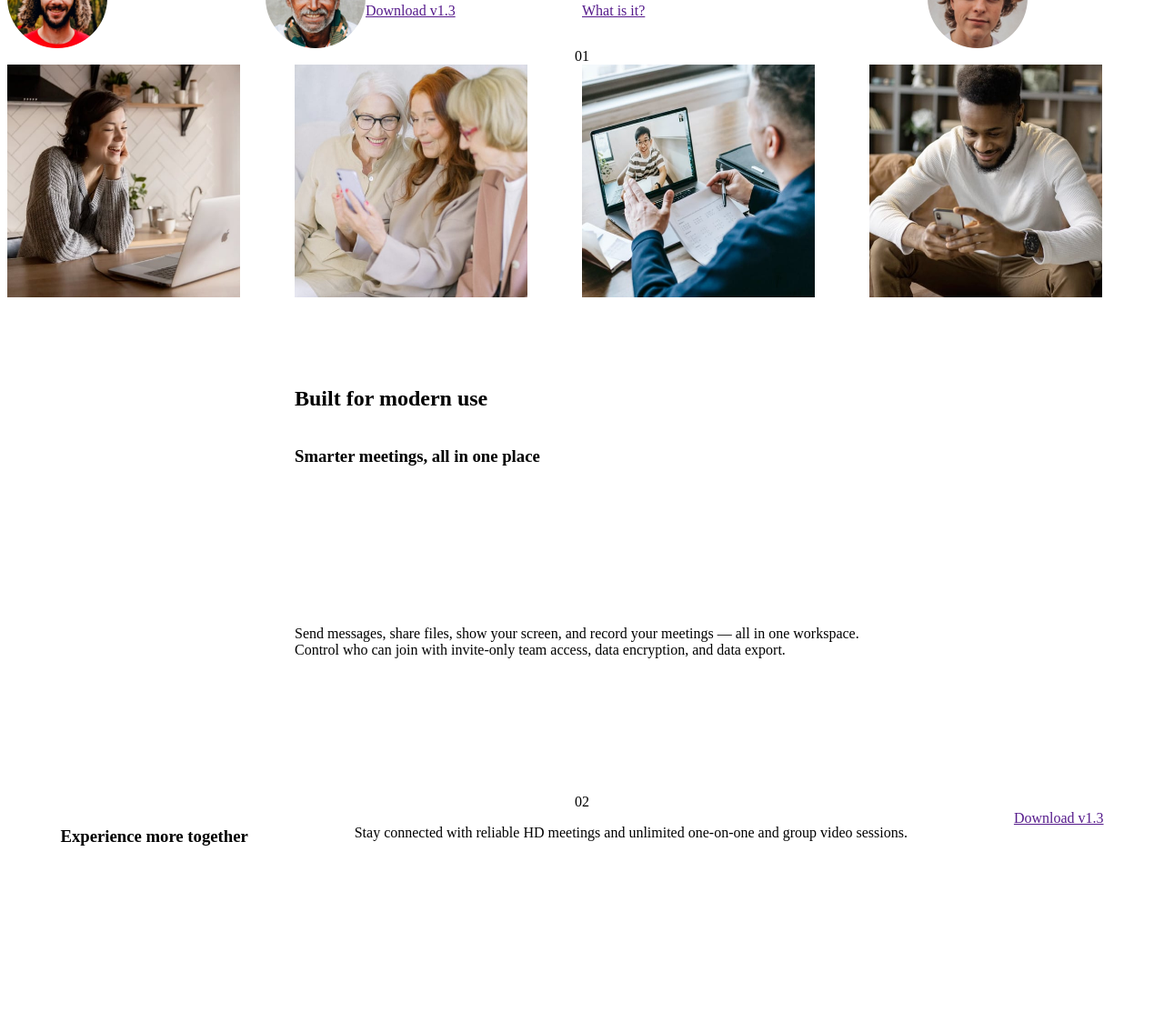
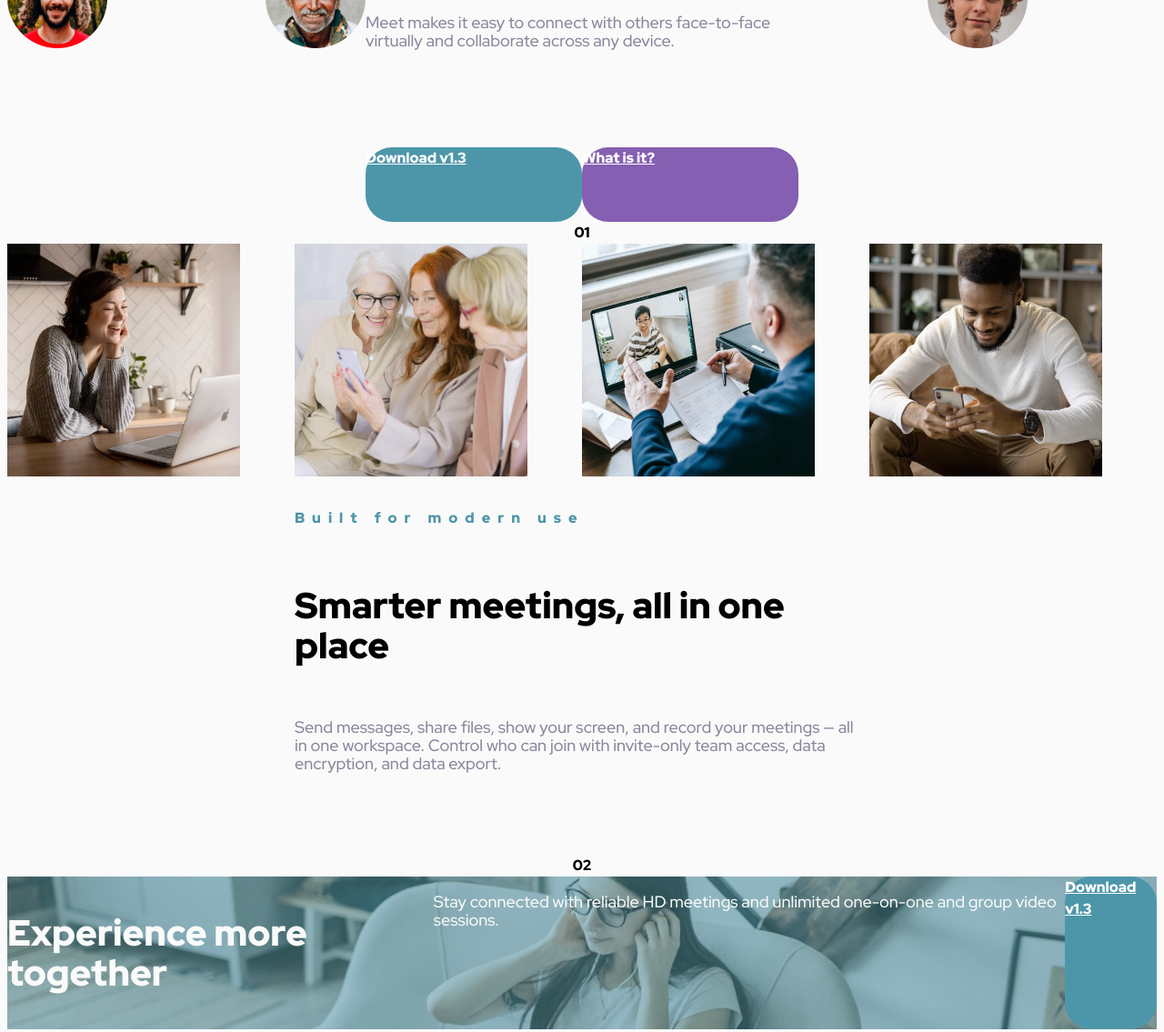
Before and after one commit to meg1502/meet-landing-page, a plain HTML site: page index.html in a window 1280 px wide. Shown: the part 290-1425 px from the top of the page at 91% size. Before the commit the page ends 1248 px from the top, so only its background shows below. Drawn offline with Linux system fonts and the light colour scheme.

Commit message:
added colors and fonts

```diff
--- a/assets/styles/main.css
+++ b/assets/styles/main.css
@@ -95,6 +95,8 @@ body {
     display: flex;
     flex-direction: column;
     align-items: center;
+    background-color: var(--color-white);
+    color: var(--color-slate-600;)
 }
 
 main {
@@ -136,18 +138,26 @@ footer {
 
 .hero-title {
     grid-area: hero-title;
+    color: var(--color-slate-900);
 }
 
 .hero-text {
     grid-area: hero-text;
+    color: var(--color-slate-600);
 }
 
 .download-button {
     grid-area: download-button;
+    background-color: var(--color-cyan-600);
+    color: white;
+    border-radius: 1.8125rem;
 }
 
 .faq-button {
     grid-area: faq-button;
+    background-color: var(--color-purple-600);
+    color: white;
+    border-radius: 1.8125rem;
 }
 
 .section-1 {
@@ -184,6 +194,7 @@ footer {
 
 .sub-title-1 {
     grid-area: sub-title;
+    color: var(--color-cyan-600);
 }
 
 .title-1 {
@@ -192,6 +203,7 @@ footer {
 
 .description-1 {
     grid-area: description;
+    color: var(--color-slate-600);
 }
 
 .footer-container {
@@ -205,4 +217,7 @@ footer {
     width: 100%;
     display: flex;
     justify-content: space-around;
+    background: linear-gradient(rgba(77,150,168, 0.5), rgba(77,150,168, 0.5)), url("../images/desktop/image-footer.jpg");
+    background-size: cover;
+    color: var(--color-white);
 }
--- a/index.html
+++ b/index.html
@@ -18,38 +18,38 @@
       <img class="hero-image-left" src="./assets/images/desktop/image-hero-left.png" alt="">
       <img class="hero-image-right" src="./assets/images/desktop/image-hero-right.png" alt="">
       <img class="hero-image-mobile" src="./assets/images/tablet/image-hero.png" alt="">
-      <h1 class="hero-title">Group Chat for everyone</h1>
-      <p class="hero-text">
+      <h1 class="hero-title text-preset-1">Group Chat for everyone</h1>
+      <p class="hero-text text-preset-4">
         Meet makes it easy to connect with others face-to-face virtually and collaborate across any device.
       </p>
-    <a class="button download-button" href="">Download v1.3</a>
-    <a class="button faq-button" href="">What is it?</a>
+    <a class="button download-button text-preset-5" href="">Download <span class="download-version">v1.3</span></a>
+    <a class="button faq-button text-preset-5" href="">What is it?</a>
   </section>
 
-  <div class="number-circle">01</div>
+  <div class="number-circle text-preset-5">01</div>
   <section class="section section-1">
     <img class="img-tile img-tile-1" src="./assets/images/desktop/image-woman-in-videocall.jpg" />
     <img class="img-tile img-tile-2" src="./assets/images/desktop/image-women-videochatting.jpg" />
     <img class="img-tile img-tile-3" src="./assets/images/desktop/image-men-in-meeting.jpg" />
     <img class="img-tile img-tile-4" src="./assets/images/desktop/image-man-texting.jpg" />
 
-  <h2 class="sub-title-1">Built for modern use</h2>
+  <h2 class="sub-title-1 text-preset-3">Built for modern use</h2>
 
-  <h3 class="title-1">Smarter meetings, all in one place</h3>
-  <p class="description-1">
+  <h3 class="title-1 text-preset-2">Smarter meetings, all in one place</h3>
+  <p class="description-1 text-preset-4">
   Send messages, share files, show your screen, and record your meetings — all in one
   workspace. Control who can join with invite-only team access, data encryption, and data export.
   </p>
   </section>
     </main>
     <footer class="footer-container">
-      <div class="number-circle">02</div>
+      <div class="number-circle text-preset-5">02</div>
       <section class="section section-2">
-        <h3>Experience more together</h3>
-        <p>
+        <h3 class="text-preset-2">Experience more together</h3>
+        <p class="text-preset-4">
           Stay connected with reliable HD meetings and unlimited one-on-one and group video sessions.
         </p>
-        <a class="button download-button" href="">Download v1.3</a>
+        <a class="button download-button text-preset-5" href="">Download <span class="download-version">v1.3</span></a>
       </section>
   </footer>
 </body>
```
